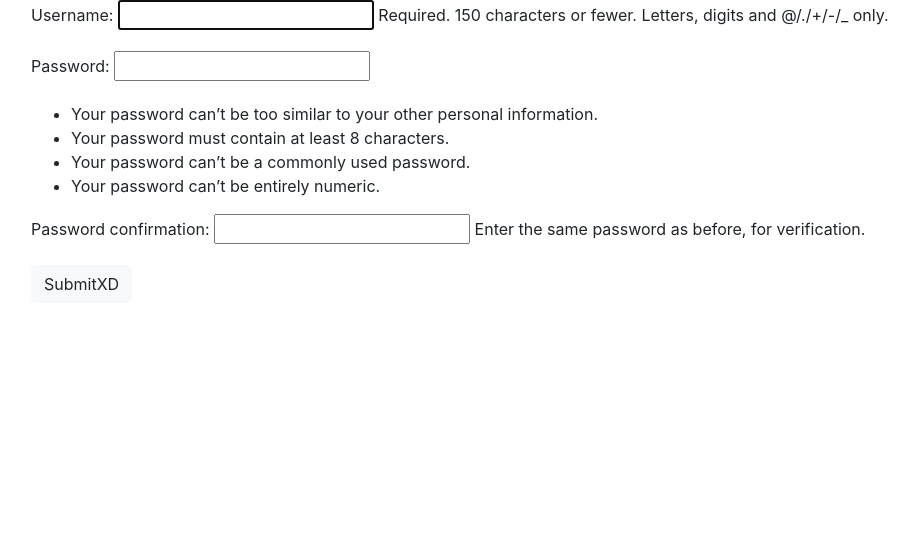
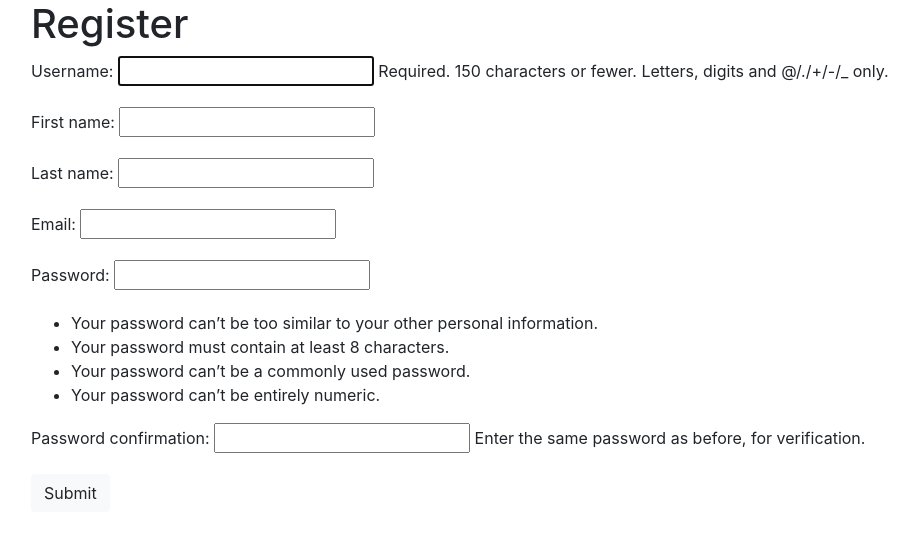
Before and after one commit to jakub-polak/django-social-app, a Django app: page /account/register/ in a window 1280 px wide. Shown: the part 56-595 px from the top of the page, without its empty margins (54-973 px from the left). Run offline with Django 3.2, Linux system fonts and the light colour scheme; some libraries are stand-ins or nearby versions.

Commit message:
Extended registration form

```diff
--- /dev/null
+++ b/accounts/templates/accounts/forms.py
@@ -0,0 +1,28 @@
+from django import forms
+from django.contrib.auth.models import User
+from django.contrib.auth.forms import UserCreationForm
+
+
+class RegistrationForm(UserCreationForm):
+    email = forms.EmailField(required=True)
+
+    class Meta:
+        model = User
+        fields = (
+            'username',
+            'first_name',
+            'last_name',
+            'email',
+            'password1',
+            'password2',
+        )
+
+    def save(self, commit=True):
+        user = super().save(commit=False)
+        user.first_name = self.cleaned_data['first_name']
+        user.last_name = self.cleaned_data['last_name']
+        user.email = self.cleaned_data['email']
+
+        if commit:
+            user.save()
+        return user
--- a/accounts/templates/accounts/register.html
+++ b/accounts/templates/accounts/register.html
@@ -2,10 +2,11 @@
 
 {% block body %}
     <div class="container">
+        <h1>Register</h1>
         <form method="post">
             {% csrf_token %}
             {{ form.as_p }}
-            <button class="btn btn-light" type="submit">SubmitXD</button>
+            <button class="btn btn-light" type="submit">Submit</button>
         </form>
     </div>
 {% endblock %}
--- a/accounts/views.py
+++ b/accounts/views.py
@@ -1,5 +1,6 @@
 from django.shortcuts import render, redirect
-from django.contrib.auth.forms import UserCreationForm
+
+from accounts.templates.accounts.forms import RegistrationForm
 
 
 def home(request):
@@ -16,13 +17,13 @@ def home(request):
 
 def register(request):
     if request.method == 'POST':
-        form = UserCreationForm(request.POST)
+        form = RegistrationForm(request.POST)
         print('POST')
         if form.is_valid():
             form.save()
             return redirect('/account')
     else:
-        form = UserCreationForm()
+        form = RegistrationForm()
 
         args = {
             'form': form,
```
Also changed, not shown: 1 other file.
